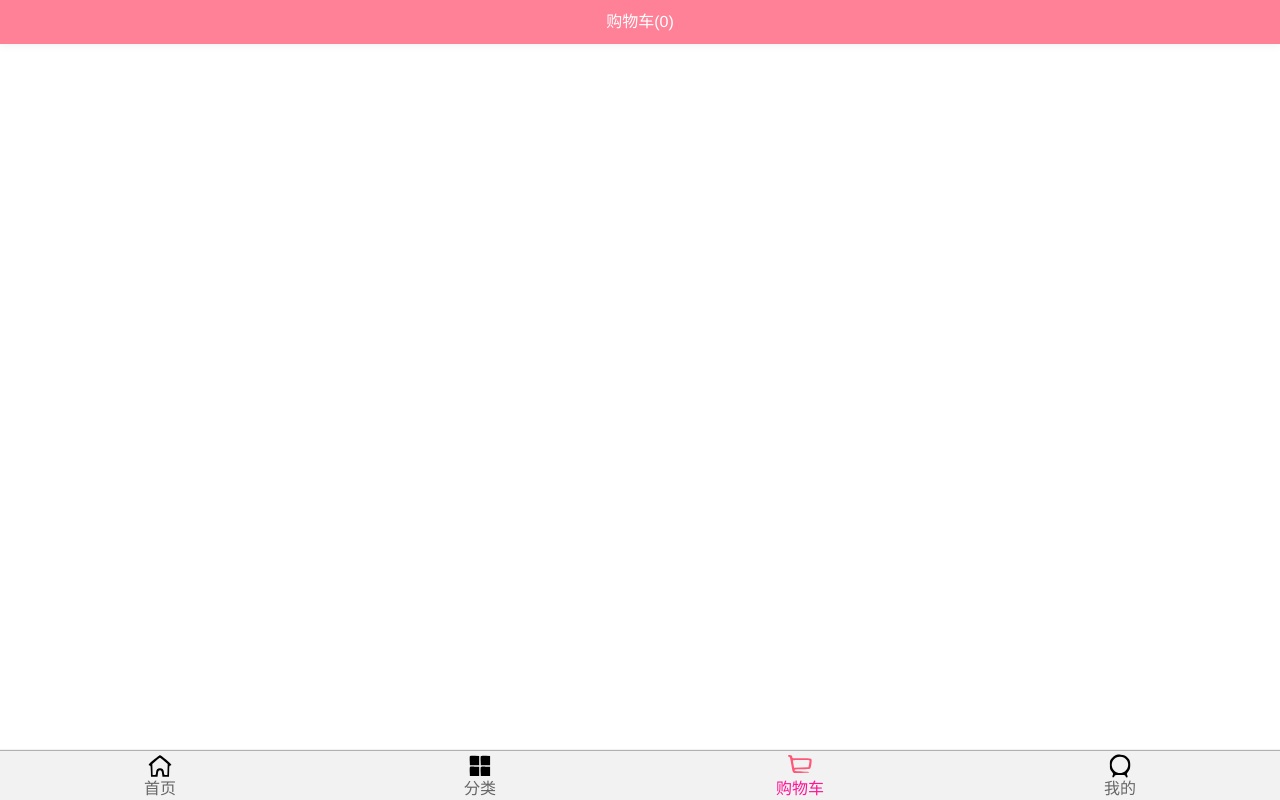
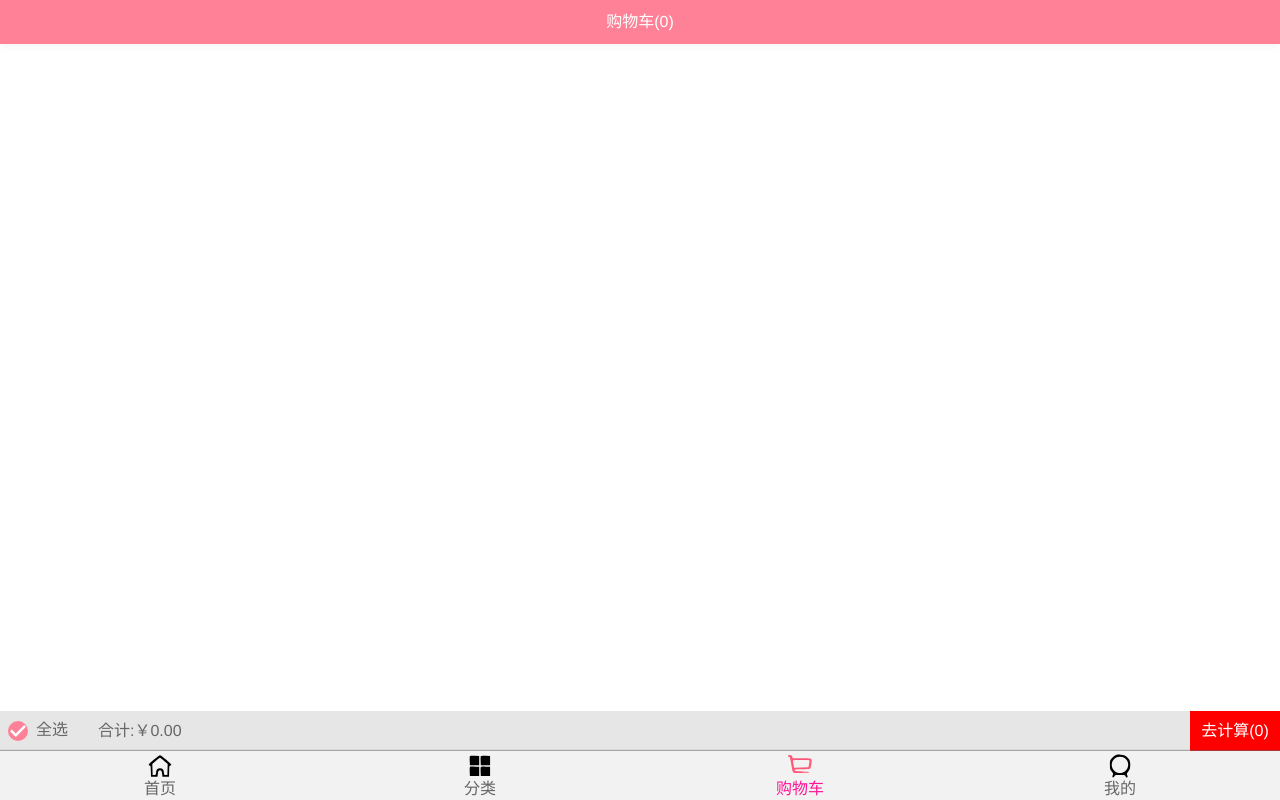
Before and after one commit to jinfengwhy/supermall, a Vue app: page /cart in a window 1280 px wide. Built offline with nearby package versions, Linux system fonts and the light colour scheme.

Commit message:
p218 购物车 - 底部工具栏的封装和使用

```diff
--- a/src/views/cart/Cart.vue
+++ b/src/views/cart/Cart.vue
@@ -4,6 +4,7 @@
       <div slot="center">购物车({{length}})</div>
     </nav-bar>
     <cart-list/>
+    <cart-bottom-bar/>
   </div>
 </template>
 
@@ -13,11 +14,13 @@ import {mapGetters} from 'vuex'
 import NavBar from 'components/common/navbar/NavBar'
 
 import CartList from './childComps/CartList'
+import CartBottomBar from './childComps/CartBottomBar'
 
 export default {
   components: {
     NavBar,
-    CartList
+    CartList,
+    CartBottomBar
   },
   computed: {
     // 语法一：使用数组
--- /dev/null
+++ b/src/views/cart/childComps/CartBottomBar.vue
@@ -0,0 +1,79 @@
+<template>
+  <div class="bottom-bar">
+    <div class="check-content">
+      <check-button class="check-button"
+        :isChecked="allChecked"
+        @click.native='btnClick'/>
+      <span>全选</span>
+    </div>
+    <div class="sum-price">
+      合计:{{totalPrice}}
+    </div>
+    <div class="to-calc">
+      去计算({{totalCount}})
+    </div>
+  </div>
+</template>
+
+<script>
+import CheckButton from 'components/content/CheckButton/CheckButton'
+
+export default {
+  components: {
+    CheckButton
+  },
+  computed: {
+    totalPrice() {
+      return '￥' + this.$store.getters.cartList.filter(item => {
+        return item.checked
+      }).reduce((preValue, item) => {
+        return preValue + item.count * item.price
+      }, 0).toFixed(2)
+    },
+    totalCount() {
+      return this.$store.getters.cartList.filter(item => item.checked).length
+    },
+    allChecked() {
+      return this.$store.getters.cartList.every(item => item.checked)
+    }
+  },
+  methods: {
+    btnClick() {
+      let flag = !this.$store.state.every(item => item.checked)
+      this.$store.state.cartList.map(item => {
+        item.checked = flag
+      })
+    }
+  }
+}
+</script>
+
+<style scoped>
+  .bottom-bar {
+    background: #e6e6e6;
+    height: 40px;
+
+    display: flex;
+    align-items: center;
+  }
+  .check-content {
+    display: flex;
+  }
+  .check-button {
+    width: 20px;
+    height: 20px;
+    margin: 0 8px;
+  }
+  .sum-price {
+    flex: 1;
+    padding-left: 30px;
+  }
+  .to-calc {
+    width: 90px;
+    text-align: center;
+    background: red;
+    height: 40px;
+    line-height: 40px;
+    color: #fff;
+  }
+</style>
--- a/src/views/cart/childComps/CartList.vue
+++ b/src/views/cart/childComps/CartList.vue
@@ -29,7 +29,8 @@ export default {
 
 <style scoped>
   .cart-list {
-    height: calc(100% - 44px - 49px);
+    /* 44px是topbar 49px是tabbar 40px是bottombar */
+    height: calc(100% - 44px - 49px - 40px);
     overflow: hidden;
   }
 </style>>
```
